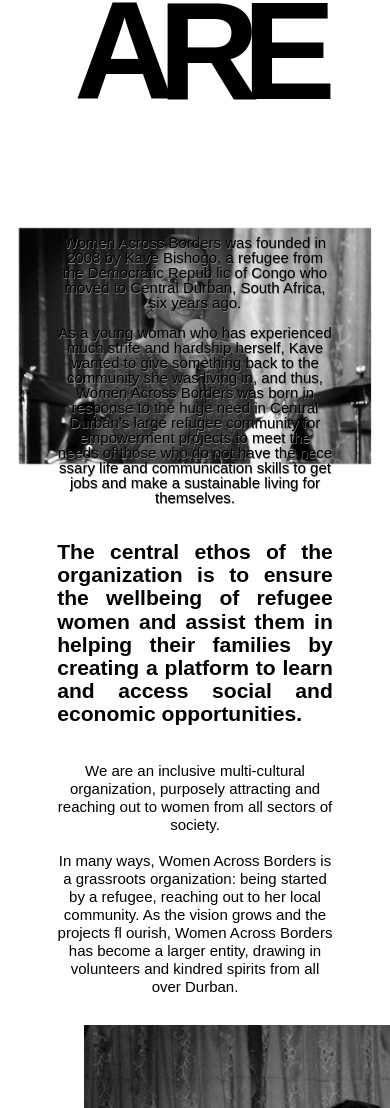
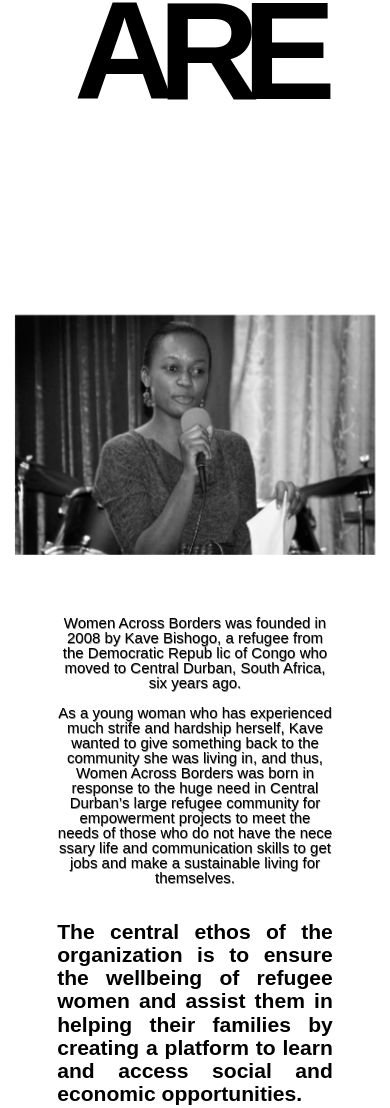
Before and after one commit to jenni/women-across-borders, a plain HTML site: page index.html in a window 390 px wide. Shown: the part 3617-4725 px from the top of the page. Drawn offline with nearby package versions, Linux system fonts and the light colour scheme.

Commit message:
fix who are we responsive

```diff
--- a/css/styles.css
+++ b/css/styles.css
@@ -169,15 +169,16 @@ h3 {
   }
 }
 
-#who2 {height: 100vh;
+#who2 {
+  height: 100vh;
   margin-left: 20vh;
   margin-right: 20vh;
   margin-top: 20vh;
 }
 
-@media (max-width: 600px) {
+@media (max-width: 1000px) {
   #who2 {
-    margin-top: 30vh;
+    margin-top: 75vh;
     margin-left: 5vh;
     margin-right: 5vh;
   }
@@ -190,8 +191,8 @@ h3 {
   text-align: center; }
 
 .who-are-we-image {
-  width: 98%;
-  margin: 1%;
+  margin-top: 25%;
+  width: 100%;
 }
 
 .who2-content {
```
